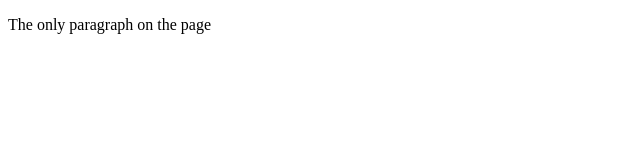
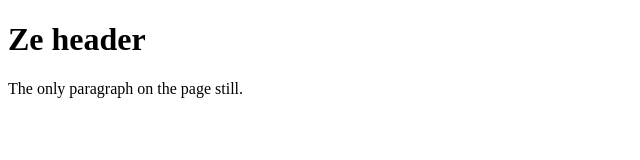
Before and after one commit to maximcovali/vsCodePractice, a plain HTML site: page index.html in a window 1280 px wide. Shown: the whole page, without its empty margins (0-640 px from the left). Drawn offline with Linux system fonts and the light colour scheme.

Commit message:
Extra header

```diff
--- a/index.html
+++ b/index.html
@@ -7,6 +7,7 @@
     <title>Document</title>
 </head>
 <body>
-    <p>The only paragraph on the page</p>
+    <h1>Ze header</h1>
+    <p>The only paragraph on the page still.</p>
 </body>
 </html>
```
